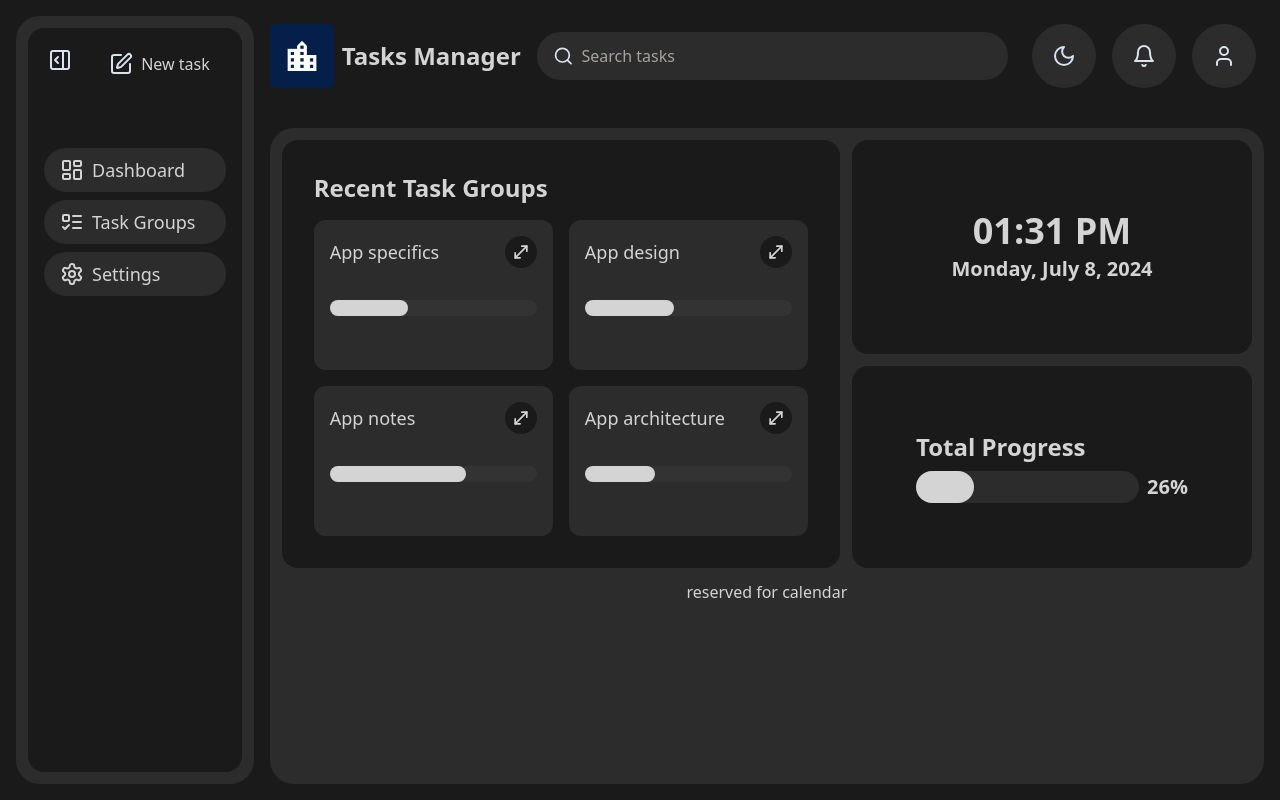
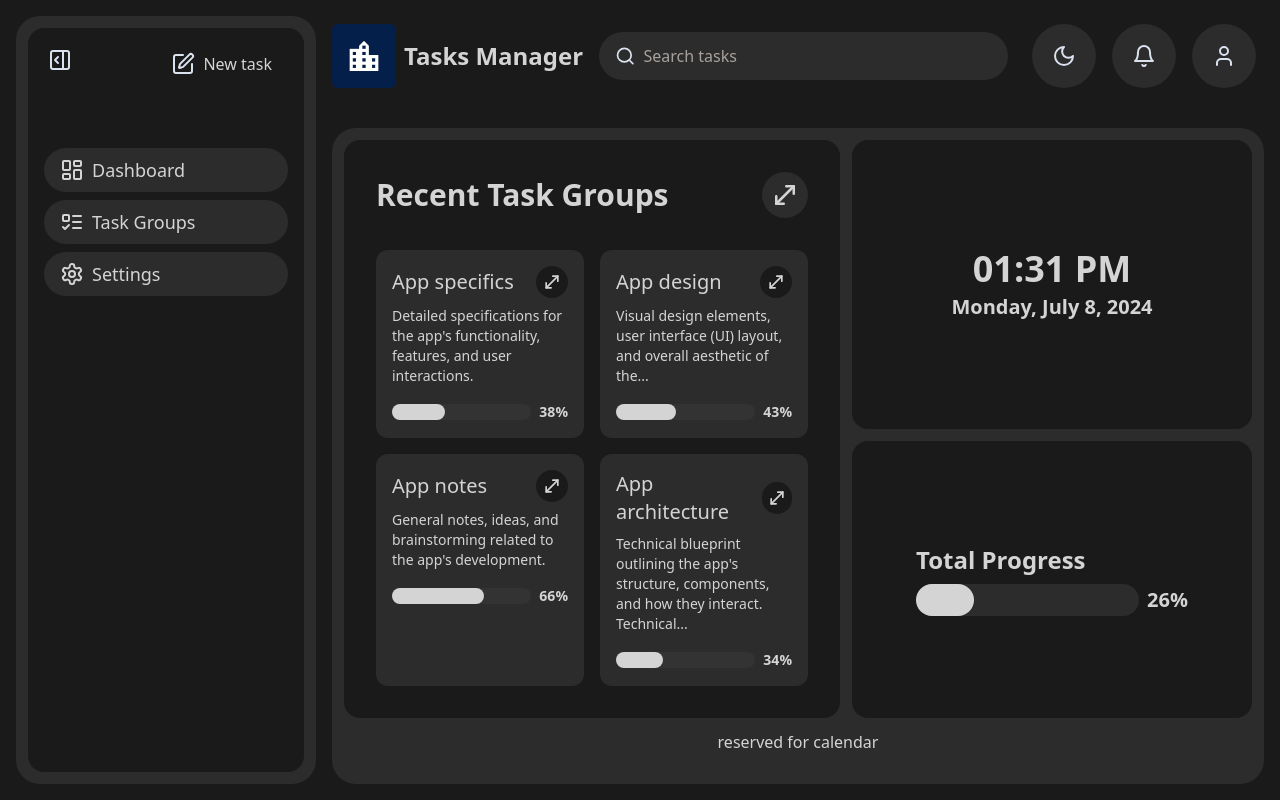
Before and after one commit to razgb/task-management-app, a React (Vite) app in the folder todo-app/: page / in a window 1280 px wide. Built offline with nearby package versions, Linux system fonts and the light colour scheme.

Commit message:
dev 0.7: task group desc formatter

```diff
--- a/todo-app/src/components/dashboard/RecentTaskGroups.tsx
+++ b/todo-app/src/components/dashboard/RecentTaskGroups.tsx
@@ -1,15 +1,37 @@
+import { MoveDiagonal } from "lucide-react";
 import TaskGroup from "./TaskGroup";
+import Link from "../shared/Link";
 
 export default function RecentTaskGroups() {
   return (
     <div className="rounded-2xl bg-primaryBg p-8">
-      <h2 className="mb-4 text-2xl font-bold">Recent Task Groups</h2>
+      <div className="mb-8 flex items-center justify-between">
+        <h2 className="text-3xl font-bold">Recent Task Groups</h2>
+        <Link
+          to="/task-groups"
+          className="rounded-full bg-secondaryBg p-2 hover:bg-secondaryBgStrong"
+        >
+          <MoveDiagonal size={30} />
+        </Link>
+      </div>
 
-      <div className="grid grid-cols-1 place-items-center gap-4 lg:grid-cols-2">
-        <TaskGroup title="App specifics" />
-        <TaskGroup title="App design" />
-        <TaskGroup title="App notes" />
-        <TaskGroup title="App architecture" />
+      <div className="grid grid-cols-1 gap-4 lg:grid-cols-2">
+        <TaskGroup
+          title="App specifics"
+          description="Detailed specifications for the app's functionality, features, and user interactions."
+        />
+        <TaskGroup
+          title="App design"
+          description="Visual design elements, user interface (UI) layout, and overall aesthetic of the app."
+        />
+        <TaskGroup
+          title="App notes"
+          description="General notes, ideas, and brainstorming related to the app's development."
+        />
+        <TaskGroup
+          title="App architecture"
+          description="Technical blueprint outlining the app's structure, components, and how they interact. Technical blueprint outlining the app's structure, components, and how they interact.Technical blueprint outlining the app's structure, components, and how they interact.Technical blueprint outlining the app's structure, components, and how they interact.Technical blueprint outlining the app's structure, components, and how they interact.Technical blueprint outlining the app's structure, components, and how they interact.Technical blueprint outlining the app's structure, components, and how they interact."
+        />
       </div>
     </div>
   );
--- a/todo-app/src/components/dashboard/TaskGroup.tsx
+++ b/todo-app/src/components/dashboard/TaskGroup.tsx
@@ -3,26 +3,53 @@ import Button from "../shared/Button";
 
 type TaskGroupProps = {
   title: string;
+  description?: string;
 };
 
-export default function TaskGroup({ title }: TaskGroupProps) {
+export default function TaskGroup({ title, description }: TaskGroupProps) {
   const completion = Math.floor(Math.random() * 100);
+
+  const formattedDescription = description
+    ? formatDescription(description)
+    : null;
 
   return (
     <div className="min-h-[150px] w-full rounded-xl bg-secondaryBg p-4">
-      <div className="mb-8 flex items-center justify-between">
-        <h2 className="text-lg">{title}</h2>
+      <div className="mb-2 flex items-center justify-between">
+        <h2 className="text-xl">{title}</h2>
         <Button variant="ghost-icon">
           <MoveDiagonal size={20} />
         </Button>
       </div>
 
-      <div className="h-4 w-full rounded-full bg-secondaryBgWeak">
-        <div
-          className="h-full rounded-full bg-text"
-          style={{ width: completion + "%" }}
-        ></div>
+      <p className="mb-4 max-w-[45ch] text-sm">{formattedDescription}</p>
+
+      <div className="flex items-center gap-2 self-end font-semibold">
+        <div className="h-4 w-full rounded-full bg-secondaryBgWeak">
+          <div
+            className="h-full rounded-full bg-text"
+            style={{ width: completion + "%" }}
+          ></div>
+        </div>
+        <span className="text-sm">{completion}%</span>
       </div>
     </div>
   );
 }
+
+function formatDescription(desc: string) {
+  if (!desc.length) return null;
+
+  const splitDesc = desc.split(" ");
+  const numberOfWords = splitDesc.length;
+  if (numberOfWords < 12) return desc;
+
+  const mostlyFormattedDesc = splitDesc.slice(0, 12);
+  const lastWord = mostlyFormattedDesc.pop();
+
+  if (lastWord!.endsWith(".")) {
+    return mostlyFormattedDesc.join(" ") + " " + lastWord!.slice(0, -1) + "...";
+  } else {
+    return mostlyFormattedDesc.join(" ") + " " + lastWord + "...";
+  }
+}
--- a/todo-app/src/components/shared/Link.tsx
+++ b/todo-app/src/components/shared/Link.tsx
@@ -4,9 +4,10 @@ import { ValidUrlPaths } from "../../stores/RouterContext";
 type LinkProps = {
   to: ValidUrlPaths;
   children: React.ReactNode;
+  className?: string;
 };
 
-export default function Link({ to, children }: LinkProps) {
+export default function Link({ to, children, className }: LinkProps) {
   const { updatePath } = useRouter();
 
   return (
@@ -16,6 +17,7 @@ export default function Link({ to, children }: LinkProps) {
         e.preventDefault();
         updatePath(to);
       }}
+      className={className}
     >
       {children}
     </a>
--- a/todo-app/src/layouts/Menu.tsx
+++ b/todo-app/src/layouts/Menu.tsx
@@ -12,7 +12,7 @@ export default function Menu() {
   const [isOpen, setIsOpen] = useState(true);
 
   return (
-    <div className="text-primary m-4 mr-0 w-72 rounded-3xl bg-secondaryBg p-3">
+    <div className="text-primary m-4 mr-0 w-72 min-w-[300px] rounded-3xl bg-secondaryBg p-3">
       <div className="h-full rounded-2xl bg-primaryBg p-4">
         <div className="mb-16 flex justify-between gap-2">
           <Button
```
Also changed, not shown: todo-app/src/todo.md (+1 -1 lines).
